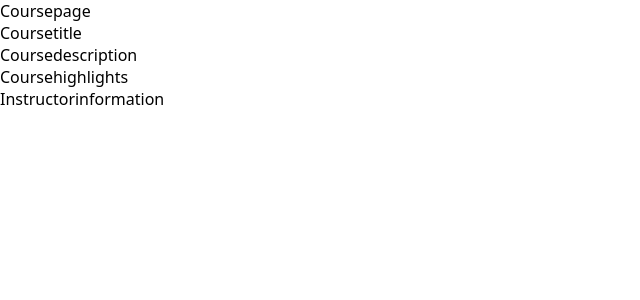
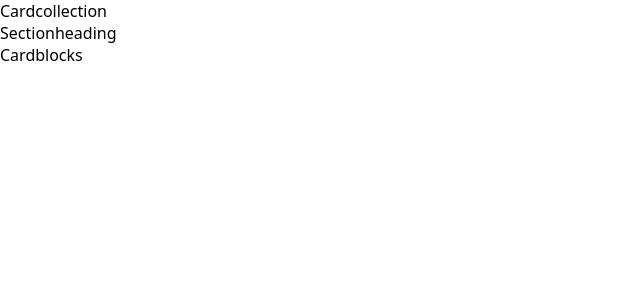
Before and after one commit to EshwarRao717/PRACTICE-SET01, a React (Vite) app: page / in a window 1280 px wide. Shown: the top 300 px of the page, without its empty margins (0-640 px from the left). Built offline with nearby package versions, Linux system fonts and the light colour scheme.

Commit message:
14Card-Collection

```diff
--- a/src/App.jsx
+++ b/src/App.jsx
@@ -1,17 +1,10 @@
-import Coursepage from "./Component.jsx/Coursepage"
-
-
-
-
-
-
-
+import Cardcollection from "./Component.jsx/Cardcollection"
 
 
 const App = () => {
   return (
     <div >
-<Coursepage/>
+<Cardcollection/>
     </div>
   )
 }
--- /dev/null
+++ b/src/Component.jsx/Cardblocks.jsx
@@ -0,0 +1,9 @@
+import React from 'react'
+
+const Cardblocks = () => {
+  return (
+    <div>Cardblocks</div>
+  )
+}
+
+export default Cardblocks
--- /dev/null
+++ b/src/Component.jsx/Cardcollection.jsx
@@ -0,0 +1,14 @@
+import React from 'react'
+import Sectionheading from './Sectionheading'
+import Cardblocks from './Cardblocks'
+
+const Cardcollection = () => {
+  return (
+    <div>Cardcollection
+        <Sectionheading/>
+        <Cardblocks/>
+    </div>
+  )
+}
+
+export default Cardcollection
--- a/src/Component.jsx/Coursedescription.jsx
+++ /dev/null
@@ -1,9 +0,0 @@
-import React from 'react'
-
-const Coursedescription = () => {
-  return (
-    <div>Coursedescription</div>
-  )
-}
-
-export default Coursedescription
--- a/src/Component.jsx/Coursehighlights.jsx
+++ /dev/null
@@ -1,9 +0,0 @@
-import React from 'react'
-
-const Coursehighlights = () => {
-  return (
-    <div>Coursehighlights</div>
-  )
-}
-
-export default Coursehighlights
--- a/src/Component.jsx/Coursepage.jsx
+++ /dev/null
@@ -1,18 +0,0 @@
-import React from 'react'
-import Coursetitle from './Coursetitle'
-import Coursedescription from './Coursedescription'
-import Coursehighlights from './Coursehighlights'
-import Instructorinformation from './Instructorinformation'
-
-const Coursepage = () => {
-  return (
-    <div>Coursepage
-        <Coursetitle/>
-        <Coursedescription/>
-        <Coursehighlights/>
-        <Instructorinformation/>
-    </div>
-  )
-}
-
-export default Coursepage
--- a/src/Component.jsx/Coursetitle.jsx
+++ /dev/null
@@ -1,9 +0,0 @@
-import React from 'react'
-
-const Coursetitle = () => {
-  return (
-    <div>Coursetitle</div>
-  )
-}
-
-export default Coursetitle
--- a/src/Component.jsx/Instructorinformation.jsx
+++ /dev/null
@@ -1,9 +0,0 @@
-import React from 'react'
-
-const Instructorinformation = () => {
-  return (
-    <div>Instructorinformation</div>
-  )
-}
-
-export default Instructorinformation
--- /dev/null
+++ b/src/Component.jsx/Sectionheading.jsx
@@ -0,0 +1,9 @@
+import React from 'react'
+
+const Sectionheading = () => {
+  return (
+    <div>Sectionheading</div>
+  )
+}
+
+export default Sectionheading
```
